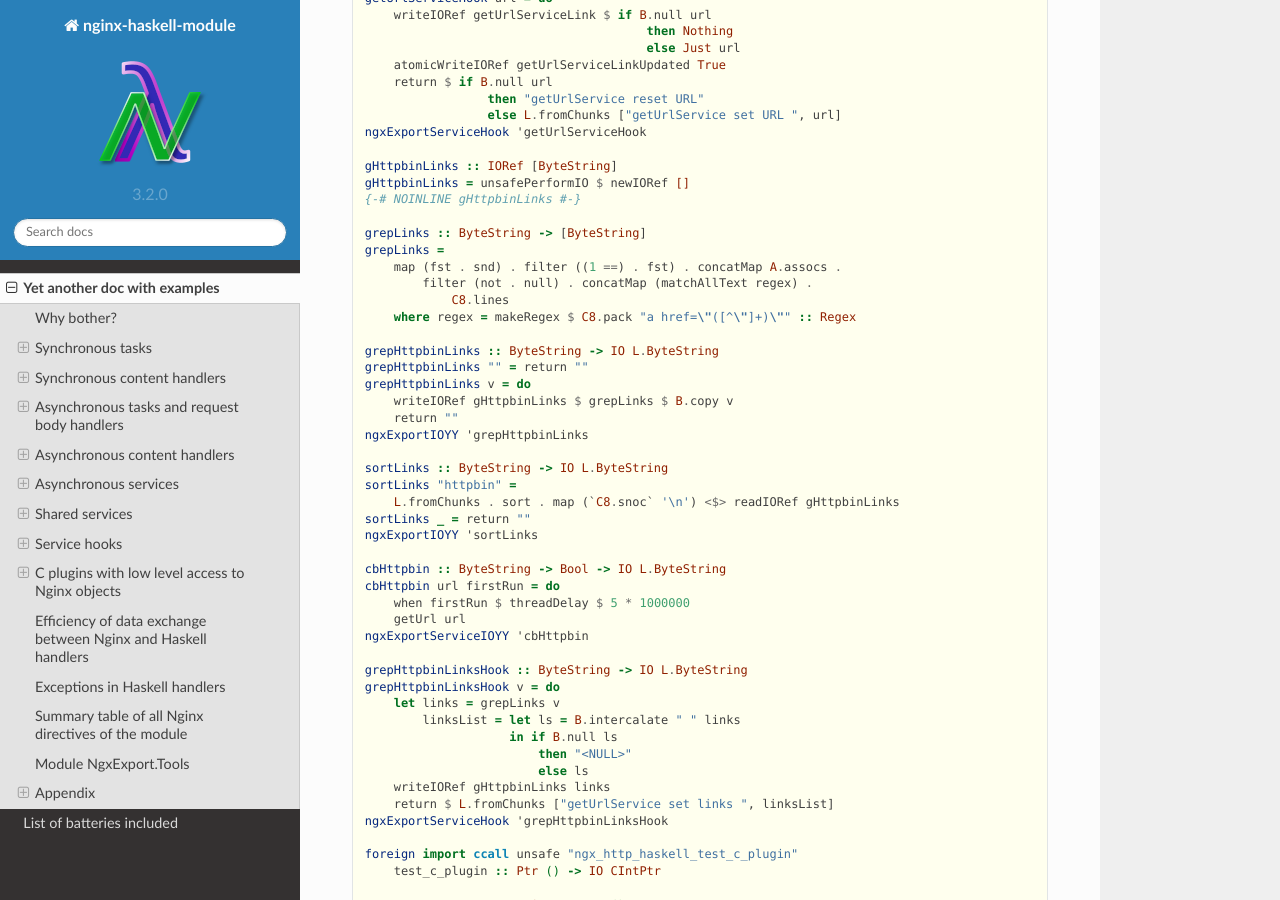
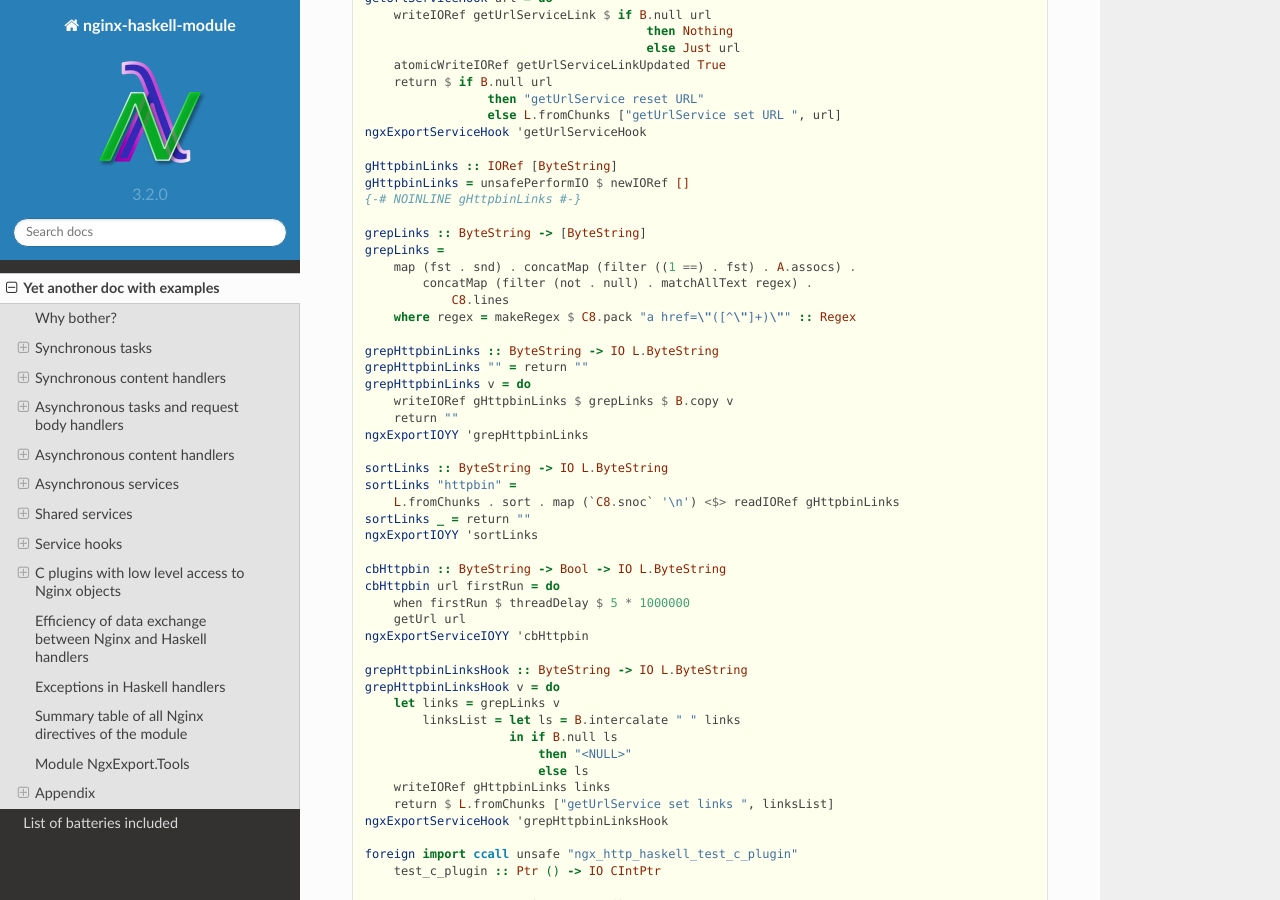
Before and after one commit to lyokha/nginx-haskell-module, a Sphinx documentation site: the page built from docs/yet-another-doc-with-examples/nginx-haskell-module-yadwe.rst, in a window 1280 px wide and 900 px high, scrolled down 30153 px. Built offline with Sphinx 7.4.7 and the Read the Docs theme 2.0.0, drawn with Linux system fonts in a browser that asks for light colours.

Commit message:
addition to the previous commit [ci skip]

```diff
--- a/docs/yet-another-doc-with-examples/nginx-haskell-module-yadwe.html
+++ b/docs/yet-another-doc-with-examples/nginx-haskell-module-yadwe.html
@@ -1859,8 +1859,8 @@ later).</li>
 
 <span style="color: #008700;">grepLinks</span> <span style="color: #005FAF;">::</span> <span style="color: #005F87;">ByteString</span> <span style="color: #005FAF;">-&gt;</span> <span style="color: #870087;">[</span><span style="color: #005F87;">ByteString</span><span style="color: #870087;">]</span>
 <span style="color: #008700;">grepLinks</span> <span style="color: #005FAF;">=</span>
-    <span style="color: #008700;">map</span> <span style="color: #870087;">(</span><span style="color: #008700;">fst</span> <span style="color: #005FAF;">.</span> <span style="color: #008700;">snd</span><span style="color: #870087;">)</span> <span style="color: #005FAF;">.</span> <span style="color: #008700;">filter</span> <span style="color: #870087;">((</span><span style="color: #AF5F00;">1</span> <span style="color: #005FAF;">==</span><span style="color: #870087;">)</span> <span style="color: #005FAF;">.</span> <span style="color: #008700;">fst</span><span style="color: #870087;">)</span> <span style="color: #005FAF;">.</span> <span style="color: #008700;">concatMap</span> <span style="color: #005F87;">A</span><span style="color: #005FAF;">.</span><span style="color: #000000;">assocs</span> <span style="color: #005FAF;">.</span>
-        <span style="color: #008700;">filter</span> <span style="color: #870087;">(</span><span style="color: #008700;">not</span> <span style="color: #005FAF;">.</span> <span style="color: #008700;">null</span><span style="color: #870087;">)</span> <span style="color: #005FAF;">.</span> <span style="color: #008700;">concatMap</span> <span style="color: #870087;">(</span><span style="color: #000000;">matchAllText</span> <span style="color: #000000;">regex</span><span style="color: #870087;">)</span> <span style="color: #005FAF;">.</span>
+    <span style="color: #008700;">map</span> <span style="color: #870087;">(</span><span style="color: #008700;">fst</span> <span style="color: #005FAF;">.</span> <span style="color: #008700;">snd</span><span style="color: #870087;">)</span> <span style="color: #005FAF;">.</span> <span style="color: #008700;">concatMap</span> <span style="color: #870087;">(</span><span style="color: #008700;">filter</span> <span style="color: #870087;">((</span><span style="color: #AF5F00;">1</span> <span style="color: #005FAF;">==</span><span style="color: #870087;">)</span> <span style="color: #005FAF;">.</span> <span style="color: #008700;">fst</span><span style="color: #870087;">)</span> <span style="color: #005FAF;">.</span> <span style="color: #005F87;">A</span><span style="color: #005FAF;">.</span><span style="color: #000000;">assocs</span><span style="color: #870087;">)</span> <span style="color: #005FAF;">.</span>
+        <span style="color: #008700;">concatMap</span> <span style="color: #870087;">(</span><span style="color: #008700;">filter</span> <span style="color: #870087;">(</span><span style="color: #008700;">not</span> <span style="color: #005FAF;">.</span> <span style="color: #008700;">null</span><span style="color: #870087;">)</span> <span style="color: #005FAF;">.</span> <span style="color: #000000;">matchAllText</span> <span style="color: #000000;">regex</span><span style="color: #870087;">)</span> <span style="color: #005FAF;">.</span>
             <span style="color: #005F87;">C8</span><span style="color: #005FAF;">.</span><span style="color: #008700;">lines</span>
     <span style="color: #005F87;">where</span> <span style="color: #000000;">regex</span> <span style="color: #005FAF;">=</span> <span style="color: #000000;">makeRegex</span> <span style="color: #005FAF;">$</span> <span style="color: #005F87;">C8</span><span style="color: #005FAF;">.</span><span style="color: #000000;">pack</span> <span style="color: #AF5F00;">&quot;a href=</span><span style="color: #870087;">\&quot;</span><span style="color: #AF5F00;">([^</span><span style="color: #870087;">\&quot;</span><span style="color: #AF5F00;">]+)</span><span style="color: #870087;">\&quot;</span><span style="color: #AF5F00;">&quot;</span> <span style="color: #005FAF;">::</span> <span style="color: #005F87;">Regex</span>
 
--- a/docs/yet-another-doc-with-examples/nginx-haskell-module-yadwe.rst
+++ b/docs/yet-another-doc-with-examples/nginx-haskell-module-yadwe.rst
@@ -1573,8 +1573,8 @@ File *test.hs*
 
    grepLinks :: ByteString -> [ByteString]
    grepLinks =
-       map (fst . snd) . filter ((1 ==) . fst) . concatMap A.assocs .
-           filter (not . null) . concatMap (matchAllText regex) .
+       map (fst . snd) . concatMap (filter ((1 ==) . fst) . A.assocs) .
+           concatMap (filter (not . null) . matchAllText regex) .
                C8.lines
        where regex = makeRegex $ C8.pack "a href=\"([^\"]+)\"" :: Regex
 
```
Also changed, not shown: docs/yet-another-doc-with-examples/nginx-haskell-module-yadwe.md (+2 -2 lines), 1 other file.
